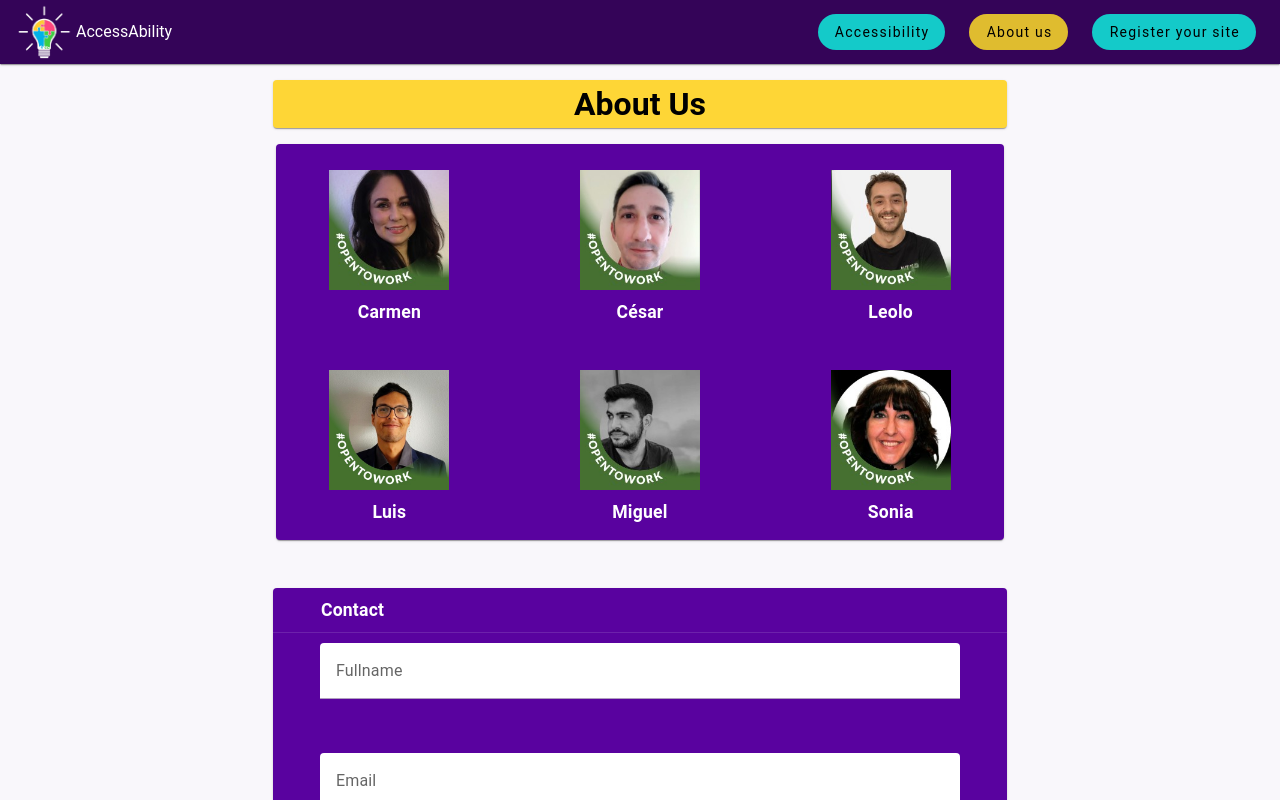
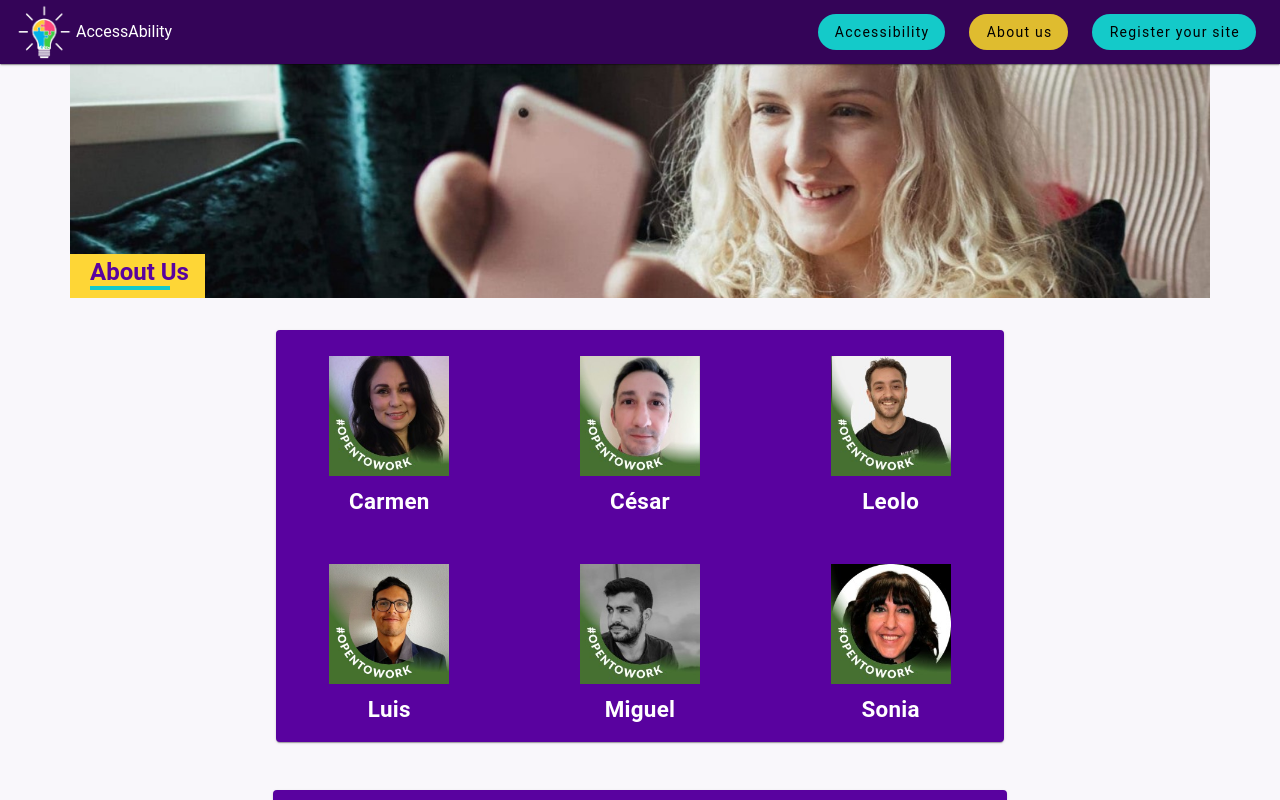
Before and after one commit to luisalvarez246/accessability, a Vue app in the folder frontend/: page /about-us in a window 1280 px wide. Shown: the top 800 px of the page. Built offline with nearby package versions, Linux system fonts and the light colour scheme.

Commit message:
added hero-image

```diff
--- a/frontend/src/views/AboutUsView.vue
+++ b/frontend/src/views/AboutUsView.vue
@@ -1,15 +1,15 @@
 <template>
+  <v-container height="250" width="100%" class="hero_section d-flex justify-center pb-0 mb-0" color="mainbackground"
+    rounded="lg">
+    <v-img src="../assets/images/hero.jpg" alt="" cover max-width="1140"
+      max-height="250">
+      <div class="title">
+        <h2 class="underline pl-4">About Us</h2>
+      </div>
+    </v-img>
+  </v-container>
   <v-container>
-    <v-container fluid class="title">
-      <v-row justify="center" class="mx-auto">
-        <v-col cols="12" xs="12" sm="12" md="12" lg="8" xl="8">
-          <v-card color="searchbtn" max-width="1140">
-            <h1 class="text-center">
-              About Us
-            </h1>
-          </v-card>
-        </v-col>
-      </v-row>
+    <v-container fluid class="mt-0 pt-0">
       <v-container fluid class="team_members">
         <v-row justify="center">
           <v-col cols="12" xs="12" sm="12" md="12" lg="8" xl="8">
@@ -115,8 +115,37 @@ const rules = {
 }
 </script>
 <style scoped>
+.title {
+  position: relative;
+  color: #59029f;
+  text-wrap: wrap;
+}
+div.title {
+  background-color: #fed636;
+  width: auto;
+  height: auto;
+  bottom: 0;
+  content: "";
+  display: block;
+  left: 0;
+  position: absolute;
+  padding: 0 1rem .5rem .25rem;
+}
+.underline {
+  position: relative;
+}
+h2.underline::after {
+  background: #14cac9;
+  bottom: 0;
+  content: "";
+  display: block;
+  height: 0.25rem;
+  left: 5;
+  position: absolute;
+  width: 5rem;
+}
 .v-card-title {
-  font-size: 1.1rem;
+  font-size: 1.4rem;
   font-weight: 600;
 }
 </style>
```
